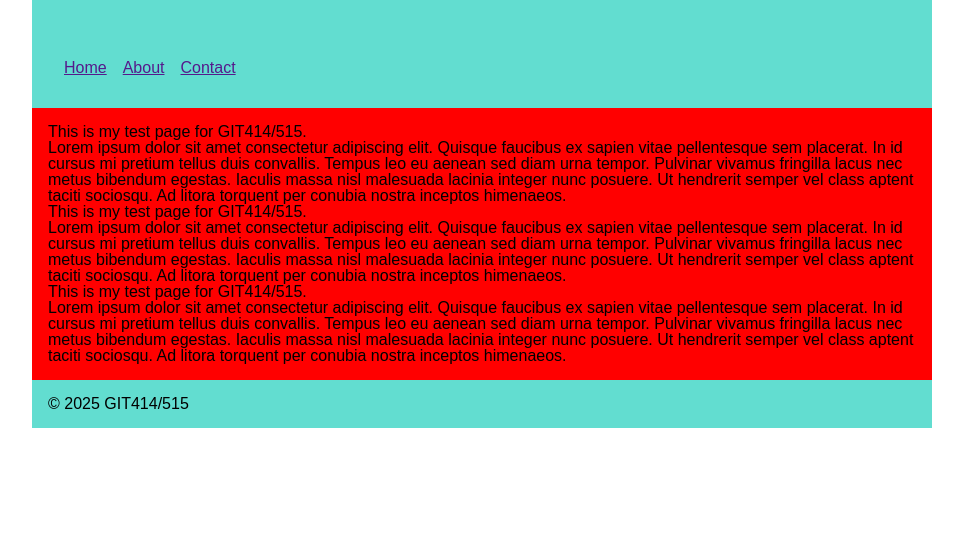
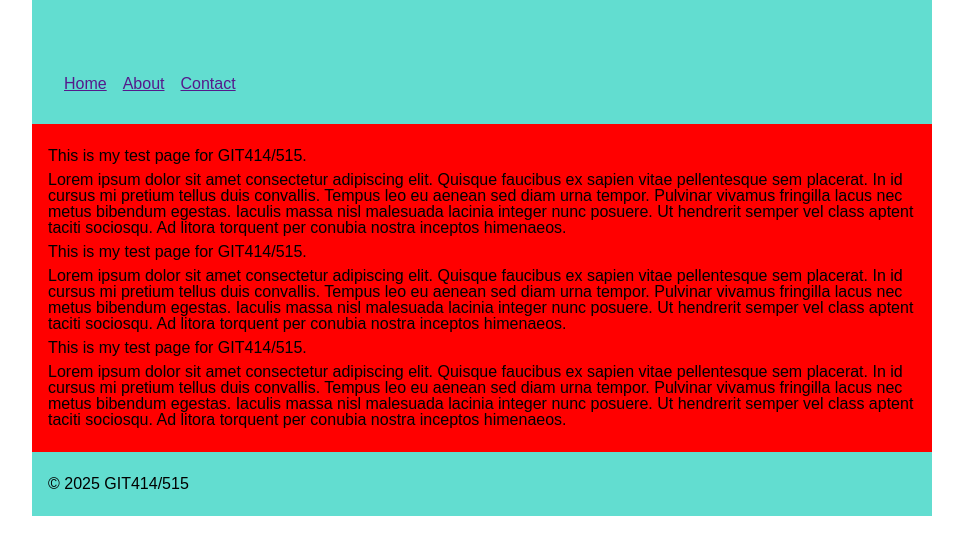
Before and after one commit to Cgohring/GIT414, a plain HTML site: page index.html in a window 1280 px wide. Shown: the part 68-622 px from the top of the page, without its empty margins (158-1121 px from the left). Drawn offline with Linux system fonts and the light colour scheme.

Commit message:
attempt to consolidate spacing on css file
changed spacing to 4 but had to manually space out 4 times since the tab key is inconsistent.

```diff
--- a/style.css
+++ b/style.css
@@ -18,7 +18,7 @@ table, caption, tbody, tfoot, thead, tr, th, td,
 article, aside, canvas, details, embed,
 figure, figcaption, footer, header, hgroup,
 menu, nav, output, ruby, section, summary,
-time, mark, audio, video {
+time, mark, audio, video    {
     margin: 0;
     padding: 0;
     border: 0;
@@ -26,58 +26,98 @@ time, mark, audio, video {
     font: inherit;
     vertical-align: baseline;
 }
+
 /* HTML5 display-role reset for older browsers */
 article, aside, details, figcaption, figure,
-footer, header, hgroup, menu, nav, section {
+footer, header, hgroup, menu, nav, section    {
     display: block;
 }
-body {
+
+body    {
     line-height: 1;
 }
-ol, ul {
+
+ol, ul    {
     list-style: none;
 }
-blockquote, q {
+
+blockquote, q    {
     quotes: none;
 }
+
 blockquote:before, blockquote:after,
-q:before, q:after {
+q:before, q:after    {
     content: '';
     content: none;
 }
-table {
+
+table    {
     border-collapse: collapse;
     border-spacing: 0;
 }
 
 /* Global */
-body {font-family: Arial, sans-serif; margin: 0; padding: 0;}
-header, nav, main, footer {padding: 1rem;}
+body    {
+  font-family: Arial, sans-serif;
+  margin: 0;
+  padding: 0;
+}
 
-header, footer {background: rgb(98, 221, 208);}
-
-/* Heading Styles */
-h1 {font-weight: 600;}
-
-/* Nav Styles */
-nav h2 {visibility: hidden;
+header, nav, main, footer    {
   padding: 1rem;
 }
 
+header, footer    {background: rgb(98, 221, 208);}
+
+/* Heading Styles */
+h1    {font-weight: 600;}
+
+h2    {
+  margin: 0.5rem 0rem 0.5rem 0rem;
+  font-weight: 500;
+}
+
+/* Nav Styles */
+nav h2    {
+  visibility: hidden;
+  padding: 1rem;
+}
+
+p    {
+  margin: 0.5rem 0rem 0.5rem 0rem;
+}
+
 /* Medium screens */
-@media only screen and (min-width: 600px) {
- nav ul {display: flex; gap: 1rem;}
- main {background: yellow;}
+@media only screen and (min-width: 600px)    {
+  nav ul    {
+    display: flex;
+    gap: 1rem;
+  }
+
+  main    {
+    background: yellow;
+  }
 }
 
 /* Large screens */
-@media only screen and (min-width: 900px) {
- body {max-width: 900px; margin: auto;}
- h1 {font-size: 3rem;}
-  main {background: blue;}
+@media only screen and (min-width: 900px)    {
+  body    {
+    max-width: 900px;
+    margin: auto;
+  }
+
+  h1    {
+    font-size: 3rem;
+  }
+
+  main    {
+    background: blue;
+  }
 }
 
 /* Extra large */
-@media only screen and (min-width: 1200px) {
-  main {background: red;}
+@media only screen and (min-width: 1200px)    {
+  main    {
+    background: red;
   }
+}
```
Lines whose indentation alone changed are shown as unchanged.
